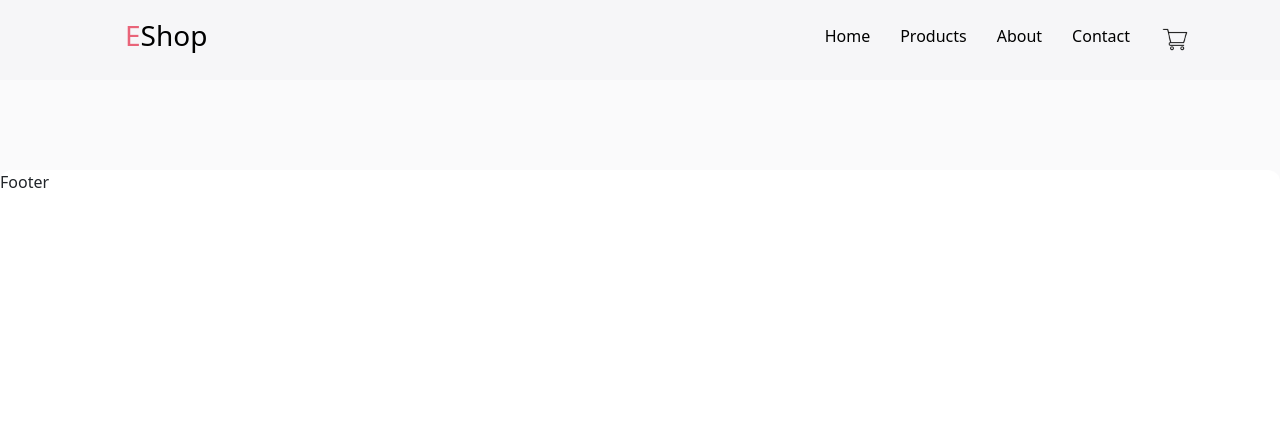
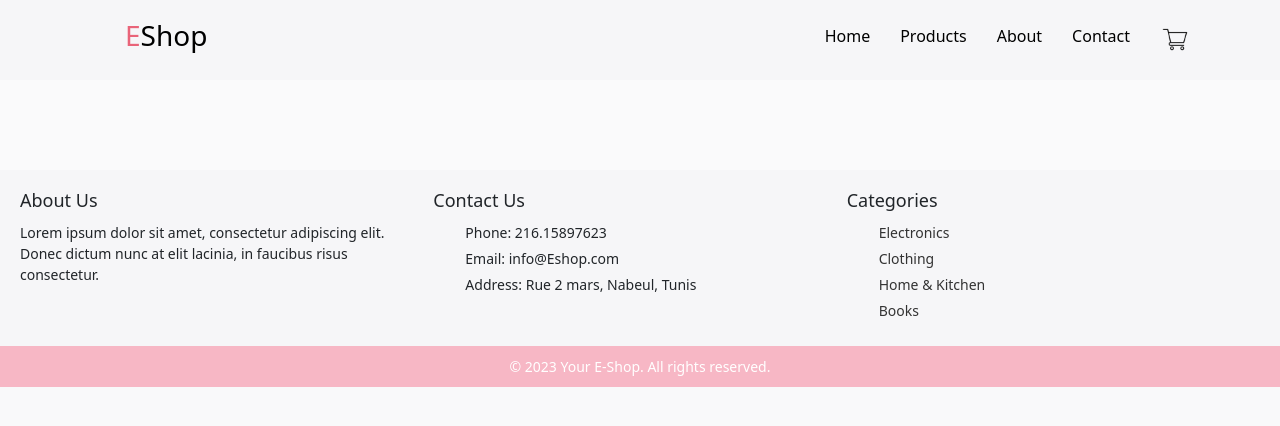
Before and after one commit to amanibenhassine/Eshop, a React (Vite) app in the folder frontend/app/: page /Footer in a window 1280 px wide. Shown: the top 426 px of the page. Built offline with nearby package versions, Linux system fonts and the light colour scheme.

Commit message:
footer step

```diff
--- a/frontend/app/src/components/About.css
+++ b/frontend/app/src/components/About.css
@@ -5,6 +5,7 @@
     height: 50vh;
     margin-top:90px;
     margin: 90px 60px;
+    margin-bottom: 50px;
 
 }
 .container-item-about{
--- a/frontend/app/src/components/Footer.css
+++ b/frontend/app/src/components/Footer.css
@@ -1,6 +1,45 @@
-.footer{
-    background-color: #ffff;
-    min-height: 50vh;
+.footer-container {
+    display: flex;
+    justify-content: space-between;
+    padding: 20px;
+    background-color: rgba(211, 215, 219, 0.12);
     margin-top: 90px;
-    border-radius: 12px;
-}
+  }
+
+  .footer-column {
+    flex: 1;
+    margin-right: 20px;
+  }
+
+  .footer-column h4 {
+    margin-bottom: 10px;
+    font-size: 18px;
+  }
+
+  .footer-column p,
+  .footer-column ul {
+    margin: 0;
+    font-size: 14px;
+  }
+
+  .footer-column ul li {
+    list-style-type: none;
+    margin-bottom: 5px;
+  }
+
+  .footer-column ul li a {
+    text-decoration: none;
+    color: #333;
+  }
+
+  .footer-bottom {
+    background-color:rgb(247, 183, 197);
+    color: #fff;
+    padding: 10px;
+    text-align: center;
+  }
+
+  .footer-bottom p {
+    margin: 0;
+    font-size: 14px;
+  }
--- a/frontend/app/src/components/Footer.jsx
+++ b/frontend/app/src/components/Footer.jsx
@@ -3,7 +3,35 @@ import "./Footer.css"
 
 const Footer = () => {
   return (
-    <div className='footer'>Footer</div>
+    <footer>
+    <div className="footer-container">
+      <div className="footer-column">
+        <h4>About Us</h4>
+        <p>Lorem ipsum dolor sit amet, consectetur adipiscing elit. Donec dictum nunc at elit lacinia, in faucibus risus consectetur.</p>
+      </div>
+      <div className="footer-column">
+        <h4>Contact Us</h4>
+        <ul>
+          <li>Phone: 216.15897623</li>
+          <li>Email: info@Eshop.com</li>
+          <li>Address: Rue 2 mars, Nabeul, Tunis</li>
+        </ul>
+      </div>
+      <div className="footer-column">
+        <h4>Categories</h4>
+        <ul>
+          <li><a href="#">Electronics</a></li>
+          <li><a href="#">Clothing</a></li>
+          <li><a href="#">Home & Kitchen</a></li>
+          <li><a href="#">Books</a></li>
+        </ul>
+      </div>
+    </div>
+    <div className="footer-bottom">
+      <p>&copy; 2023 Your E-Shop. All rights reserved.</p>
+    </div>
+  </footer>
+
   )
 }
 
--- a/frontend/app/src/components/Home.jsx
+++ b/frontend/app/src/components/Home.jsx
@@ -16,8 +16,8 @@ function Home() {
       <h1>SHOP COMPUTERS & ACCESSORIES</h1>
 
       <div className="btnItem">
-      <button type="button" className="btn btn-light px-5">Light</button>
-      <button type="button" className="btn btn-outline-light px-5">Warning</button>
+      <button type="button" className="btn btn-light px-5">Shop Now</button>
+      <button type="button" className="btn btn-outline-light px-5">Read More</button>
        </div>
       </div>
       <img src={img1} alt='casque'/>
```
